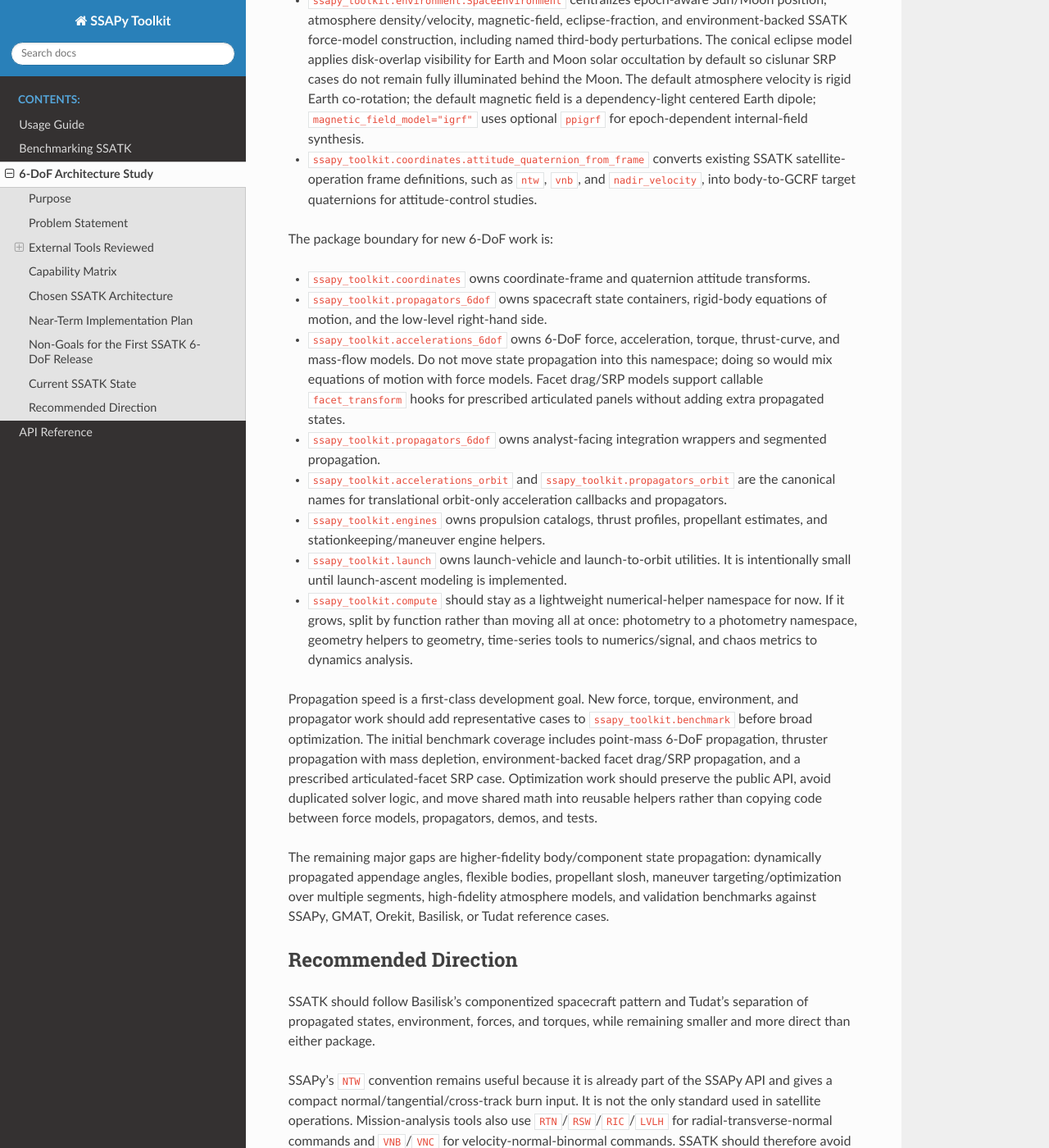
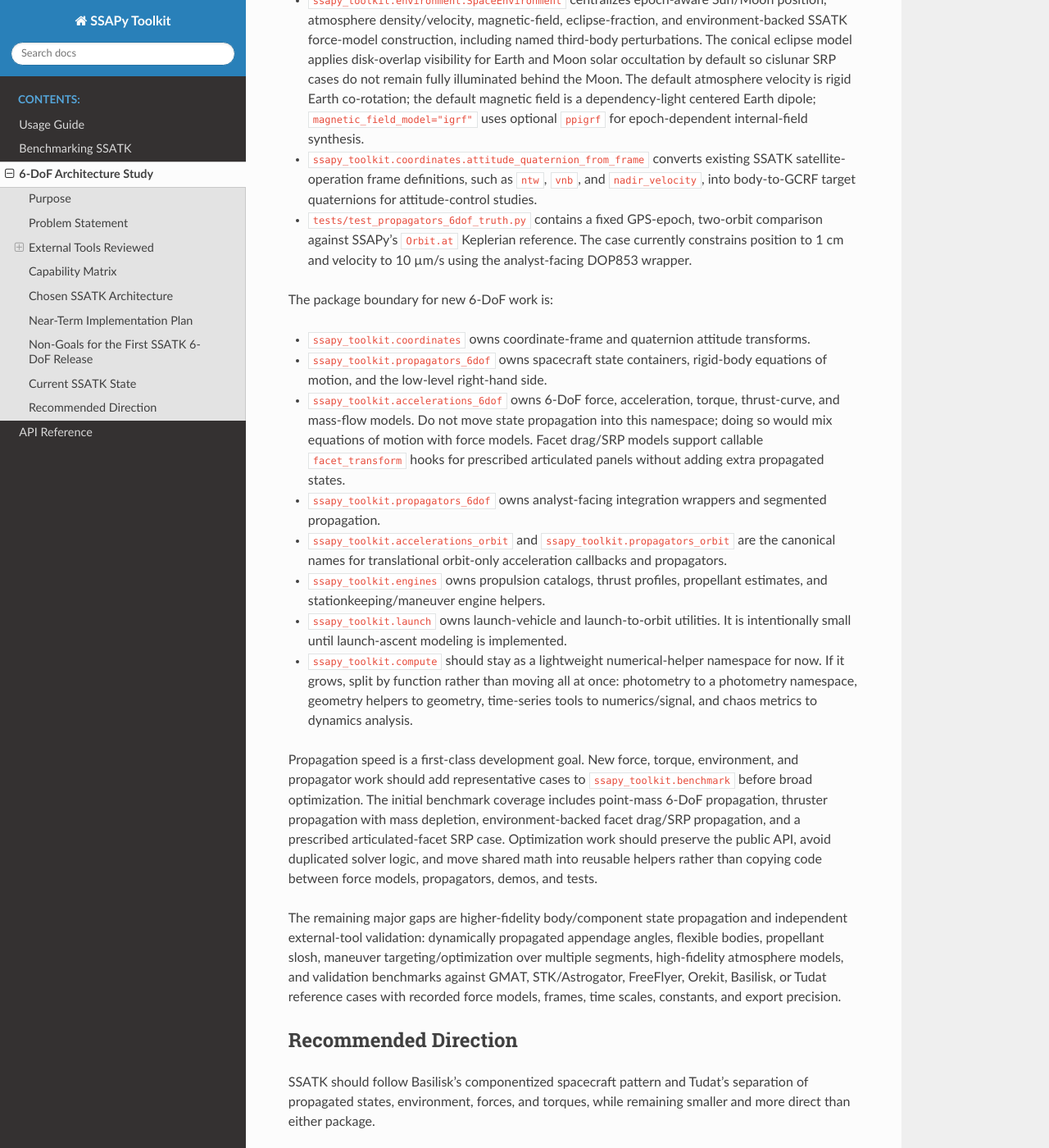
Before and after one commit to llnl/SSAPy-Toolkit, a Sphinx documentation site: the page built from docs/design/6dof_architecture.rst, in a window 1280 px wide and 1400 px high, scrolled down 7314 px. Shown: the whole window at 82% size. Built offline with Sphinx 7.4.7 and the Read the Docs theme 3.1.0, drawn with Linux system fonts in a browser that asks for light colours.

Commit message:
Add fixed-epoch 6-DoF truth validation

```diff
--- a/docs/design/6dof_architecture.rst
+++ b/docs/design/6dof_architecture.rst
@@ -394,6 +394,10 @@ numerical backbone:
   SSATK satellite-operation frame definitions, such as ``ntw``, ``vnb``, and
   ``nadir_velocity``, into body-to-GCRF target quaternions for attitude-control
   studies.
+* ``tests/test_propagators_6dof_truth.py`` contains a fixed GPS-epoch,
+  two-orbit comparison against SSAPy's ``Orbit.at`` Keplerian reference. The
+  case currently constrains position to 1 cm and velocity to 10 µm/s using the
+  analyst-facing DOP853 wrapper.
 
 The package boundary for new 6-DoF work is:
 
@@ -429,11 +433,13 @@ articulated-facet SRP case. Optimization work should preserve the public API,
 avoid duplicated solver logic, and move shared math into reusable helpers rather
 than copying code between force models, propagators, demos, and tests.
 
-The remaining major gaps are higher-fidelity body/component state propagation:
+The remaining major gaps are higher-fidelity body/component state propagation
+and independent external-tool validation:
 dynamically propagated appendage angles, flexible bodies, propellant slosh,
 maneuver targeting/optimization over multiple segments, high-fidelity atmosphere
-models, and validation benchmarks against SSAPy, GMAT, Orekit, Basilisk, or
-Tudat reference cases.
+models, and validation benchmarks against GMAT, STK/Astrogator, FreeFlyer,
+Orekit, Basilisk, or Tudat reference cases with recorded force models, frames,
+time scales, constants, and export precision.
 
 Recommended Direction
 ---------------------
```
Also changed, not shown: 1 other file.
